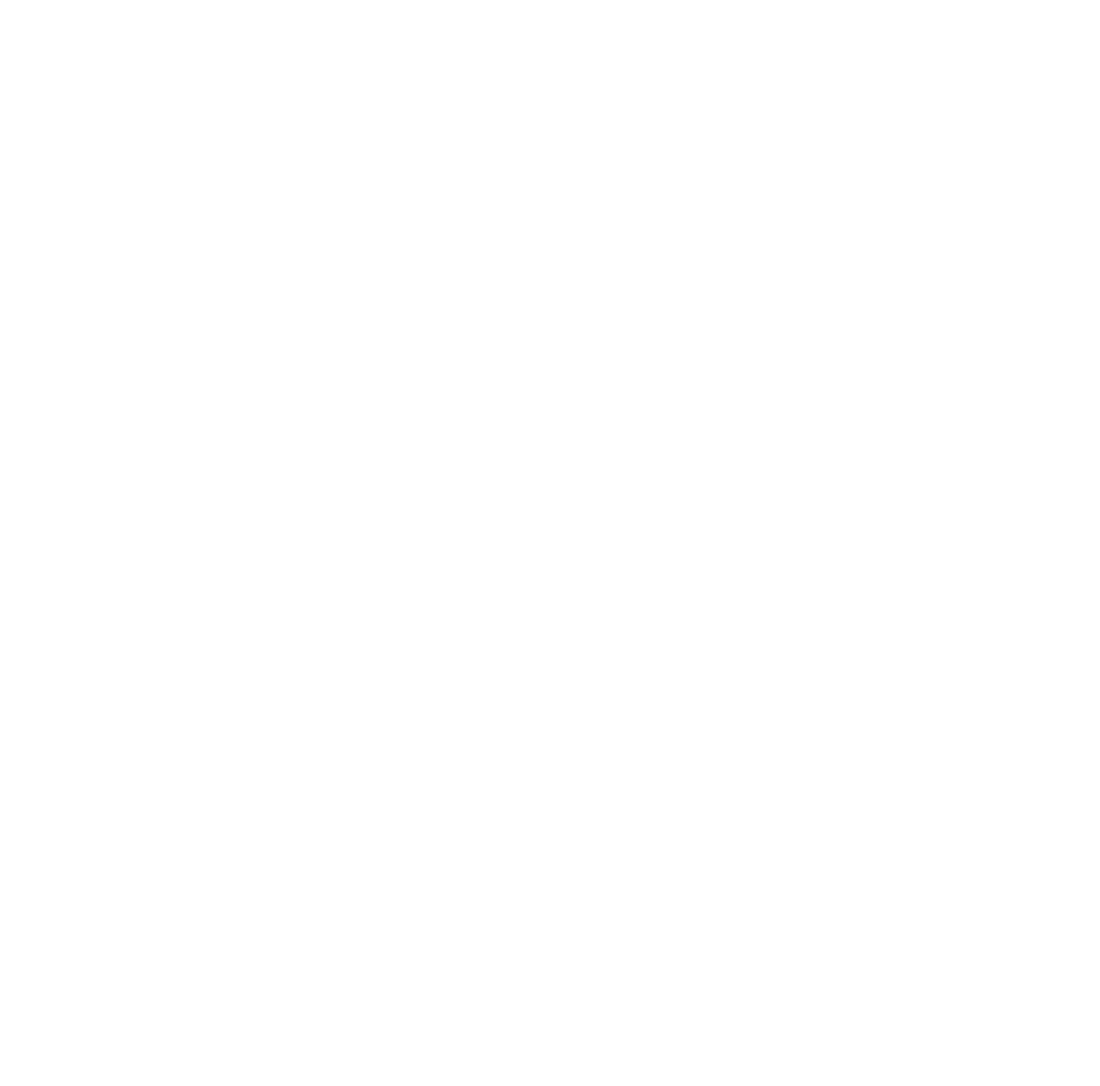
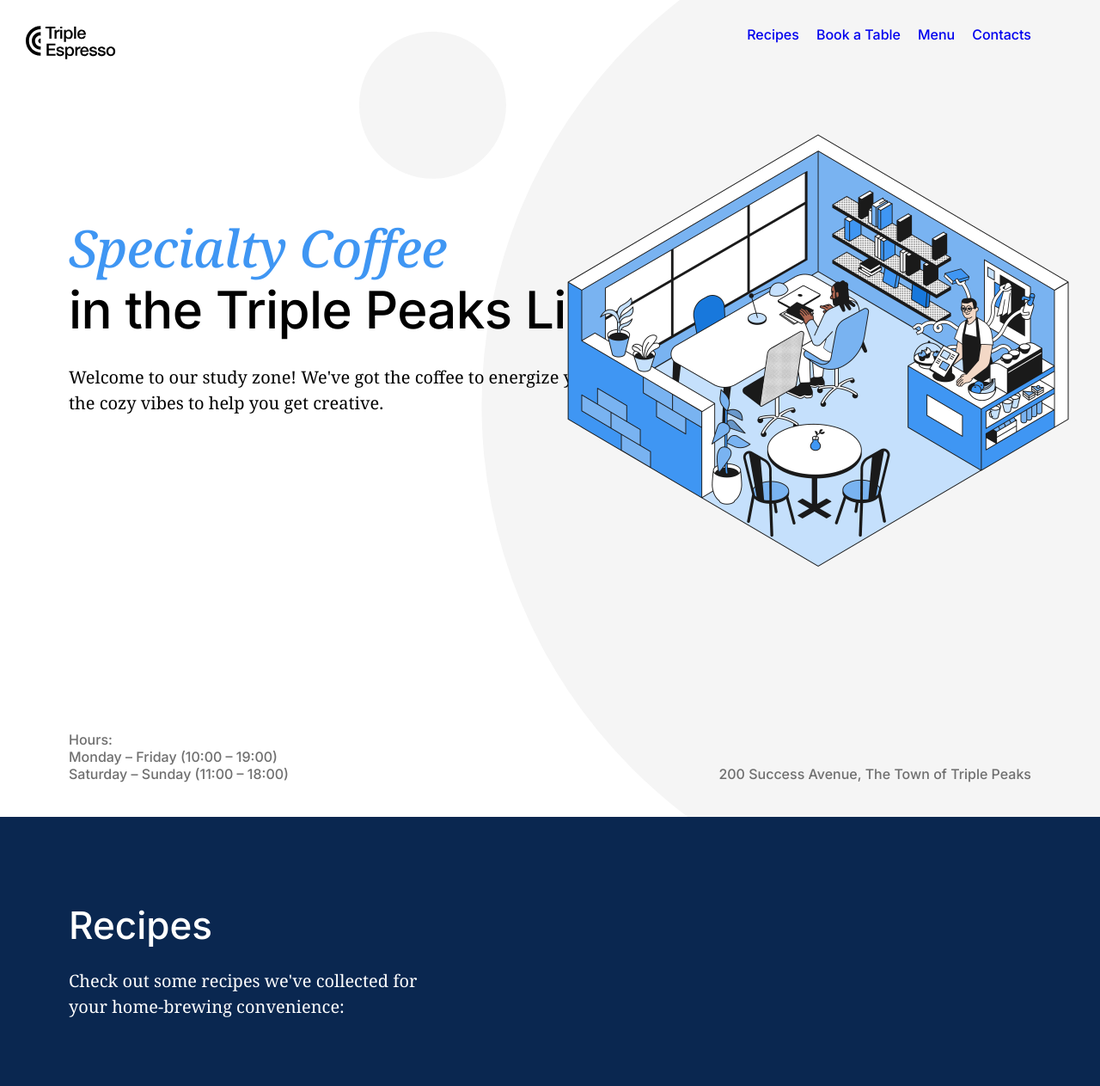
Before and after one commit to UmaiRice/se_project_coffeeshop, a plain HTML site: page index.html in a window 1280 px wide. Shown: the top 1263 px of the page at 86% size. Before the commit the page ends 800 px from the top, so only its background shows below. Drawn offline with Linux system fonts and the light colour scheme.

Commit message:
New update for my projects part two

```diff
--- a/index.html
+++ b/index.html
@@ -25,14 +25,97 @@
   </head>
   <body>
     <div class="page">
-      <header class="header"></header>
+      <header class="header">
+        <nav class="nav">
+          <img
+            src="./images/logo_coffeeshop_dark.svg"
+            alt="Triple Peaks Coffee shop Logo"
+            class="nav__logo"
+          />
+          <ul class="nav__links">
+            <li>
+              <a href="#recipes" class="nav__link">Recipes</a>
+            </li>
+            <li>
+              <a href="#book-a-table" class="nav__link">Book a Table</a>
+            </li>
+            <li>
+              <a href="#menu" class="nav__link">Menu</a>
+            </li>
+            <li>
+              <a href="#contacts" class="nav__link">Contacts</a>
+            </li>
+          </ul>
+        </nav>
+        <h1 class="header__title">
+          <span class="header__span-accent">Specialty Coffee</span>in the Triple
+          Peaks Library
+        </h1>
+        <p class="header__description">
+          Welcome to our study zone! We've got the coffee to energize you and
+          the cozy vibes to help you get creative.
+        </p>
+        <img
+          src="./images/inside_coffee_shop.png"
+          alt="Illustration of a coffee shop"
+          class="header__image"
+        />
+        <div class="header__footer">
+          <div>
+            <p class="header__paragraph">Hours:</p>
+            <p class="header__paragraph">Monday – Friday (10:00 – 19:00)</p>
+            <p class="header__paragraph">Saturday – Sunday (11:00 – 18:00)</p>
+          </div>
+          <p class="header__paragraph">
+            200 Success Avenue, The Town of Triple Peaks
+          </p>
+        </div>
+      </header>
       <main class="content">
-        <section class="recipes"></section>
-        <section class="reservation"></section>
-        <section class="menu"></section>
+        <section id="recipes" class="recipes">
+          <h2 class="recipes__title">Recipes</h2>
+          <p class="recipes__subtitle">
+            Check out some recipes we've collected for your home-brewing
+            convenience:
+          </p>
+          <ul class="recipes__videos">
+            <li>
+              <iframe
+                width="560"
+                height="315"
+                src="https://www.youtube.com/embed/j6VlT_jUVPc?si=BMY1DM2hyK8b3xYk"
+                title="YouTube video player"
+                frameborder="0"
+                allow="accelerometer; autoplay; clipboard-write; encrypted-media; gyroscope; picture-in-picture; web-share"
+                referrerpolicy="strict-origin-when-cross-origin"
+                allowfullscreen
+              ></iframe>
+              <p class="recipes__video-caption">
+                <span>Aeropress recipe</span><span>~5 min</span>
+              </p>
+            </li>
+            <li>
+              <iframe
+                width="560"
+                height="315"
+                src="https://www.youtube.com/embed/st571DYYTR8?si=9nVAn_SEARuEd52L"
+                title="YouTube video player"
+                frameborder="0"
+                allow="accelerometer; autoplay; clipboard-write; encrypted-media; gyroscope; picture-in-picture; web-share"
+                referrerpolicy="strict-origin-when-cross-origin"
+                allowfullscreen
+              ></iframe>
+              <p class="recipes__video-caption">
+                <span>French press recipe</span><span>~15 min</span>
+              </p>
+            </li>
+          </ul>
+        </section>
+        <section id="book-a-table" class="reservation"></section>
+        <section id="menu" class="menu"></section>
         <section class="about"></section>
       </main>
-      <footer class="footer"></footer>
+      <footer id="contacts" class="footer"></footer>
     </div>
   </body>
 </html>
--- a/pages/index.css
+++ b/pages/index.css
@@ -6,3 +6,133 @@
   font-size: 16px;
   line-height: 20px;
 }
+
+.header {
+  padding: 30px 80px 40px;
+  background: center / cover no-repeat #fff url(../images/background_header.svg);
+  position: relative;
+  height: 880px;
+  display: flex;
+  flex-direction: column;
+}
+.header__title {
+  margin: 183px 0 0;
+  max-width: 729px;
+  font-family: "Inter";
+  font-style: normal;
+  font-weight: 500;
+  font-size: 60px;
+  line-height: 72px;
+  letter-spacing: -0.6px;
+}
+
+.header__span-accent {
+  display: block;
+  font-family: "Noto Serif", "Times New Roman", serif;
+  font-style: italic;
+  color: #3f96f3;
+  font-size: 60px;
+  line-height: 72px;
+}
+
+.header__description {
+  margin: 28px 0 0;
+  max-width: 683px;
+  font-family: "Noto Serif";
+  font-style: normal;
+  font-weight: normal;
+  font-size: 20px;
+  line-height: 30px;
+}
+
+.header__image {
+  position: absolute;
+  top: 124px;
+  right: 5px;
+  width: 646px;
+  height: 568px;
+}
+
+.header__footer {
+  margin-top: auto;
+  display: flex;
+  justify-content: space-between;
+  align-items: flex-end;
+  font-family: "Inter";
+  font-style: normal;
+  font-weight: 500;
+  font-size: 16px;
+  line-height: 20px;
+  color: #6f6f6f;
+}
+
+.header__paragraph {
+  margin: 0;
+}
+
+.nav {
+  display: flex;
+  justify-content: space-between;
+}
+
+.nav__logo {
+  width: 105px;
+  height: 39px;
+  position: relative;
+  left: -50px;
+}
+
+.nav__links {
+  display: flex;
+  gap: 20px;
+  list-style-type: none;
+  padding: 0;
+  margin: 0;
+}
+
+.nav__link {
+  /*reset underline. remove underline change color*/
+  text-decoration: none;
+  font-family: "Inter";
+  font-style: normal;
+  font-weight: 500;
+  font-size: 16px;
+  line-height: 20px;
+}
+
+.recipes {
+  color: #fff;
+  background-color: #0a2750;
+  padding: 100px 80px 215px;
+}
+
+.recipes__title {
+  margin: 0 0 24px;
+  font-family: "Inter";
+  font-style: normal;
+  font-weight: 500;
+  font-size: 44px;
+  line-height: 52px;
+}
+
+.recipes__subtitle {
+  margin: 0 0 80px;
+  max-width: 438px;
+  font-family: "Noto Serif";
+  font-style: normal;
+  font-weight: normal;
+  font-size: 20px;
+  line-height: 30px;
+}
+
+.recipes__videos {
+  display: flex;
+  justify-content: center;
+  gap: 100px;
+  list-style-type: none;
+}
+
+.recipes__video-caption {
+  display: flex;
+  justify-content: space-between;
+}
```
